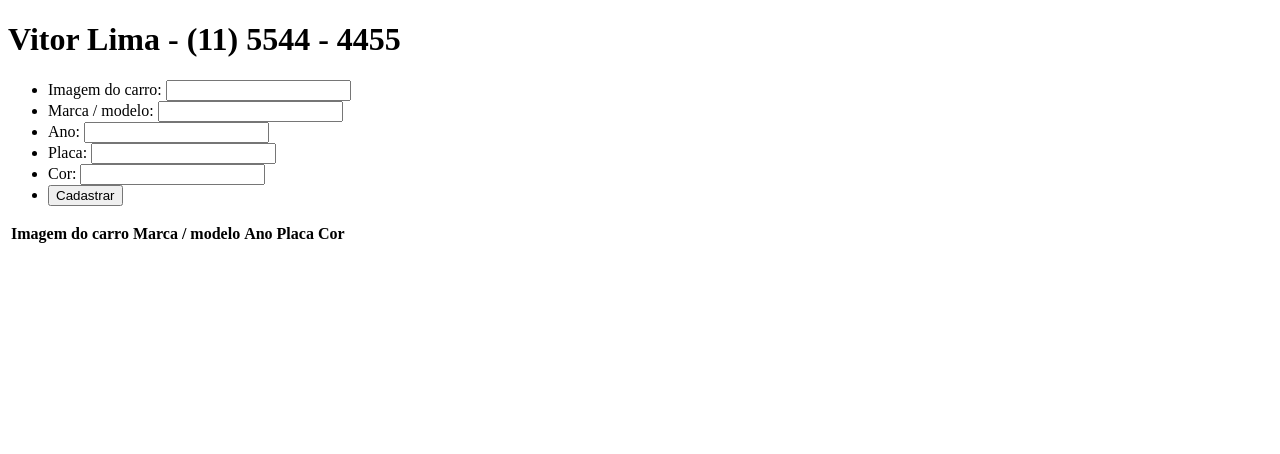
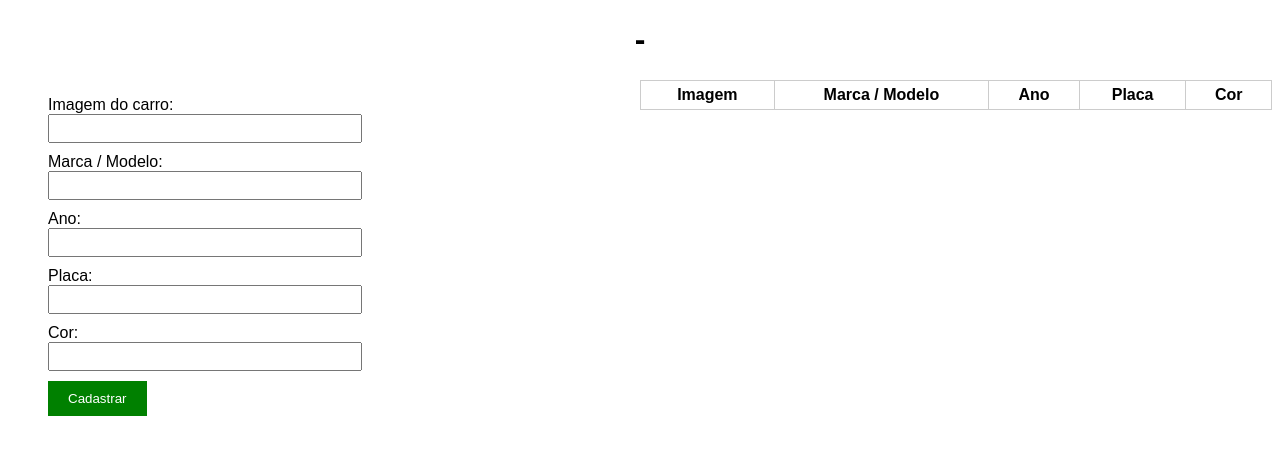
Before and after one commit to funnyknight18/APP-de-veiculos, a plain HTML site: page index.html in a window 1280 px wide. Drawn offline with Linux system fonts and the light colour scheme.

Commit message:
Update index.html

```diff
--- a/index.html
+++ b/index.html
@@ -1,67 +1,116 @@
-
 <!DOCTYPE html>
 <html lang="en">
 <head>
   <meta charset="UTF-8">
-    <meta http-equiv="X-UA-Compatible" content="IE=edge">
-    <meta name="viewport" content="width=device-width, initial-scale=1.0">
-    <title>Document</title>
+  <title>Desafio 29</title>
+  <style>
+    body {
+      font-family: sans-serif;
+    }
+
+    header {
+      text-align: center;
+    }
+
+    form, table {
+      float: left;
+      width: 50%;
+    }
+
+    ul {
+      list-style: none;
+    }
+
+    li {
+      margin-bottom: 10px;
+    }
+
+    label {
+      display: block;
+    }
+
+    input {
+      padding: 5px;
+      width: 300px;
+    }
+
+    button {
+      background: green;
+      border: 0;
+      color: #fff;
+      padding: 10px 20px;
+    }
+
+    button:hover,
+    button:focus {
+      background: darkgreen;
+      cursor: pointer;
+    }
+
+    table {
+      border-collapse: collapse;
+    }
+
+    td, th {
+      padding: 5px 15px;
+      border: 1px solid #ccc;
+    }
+
+    img {
+      width: 200px;
+    }
+  </style>
 </head>
 <body>
   <header>
     <h1>
-            <span>Vitor Lima </span> -
-            <span>(11) 5544 - 4455</span>
+      <span data-js="company-name"></span> -
+      <span data-js="company-phone"></span>
     </h1>
   </header>
-
-    <form action="/"  class="form" data-js="form-register">
+  <form action="/" data-js="form-register">
     <ul>
       <li>
         <label>Imagem do carro:</label>
-                 <input type="url">
+        <input type="url" data-js="image" />
       </li>
       <li>
-                 <label>Marca / modelo:</label>
-                 <input type="text">
+        <label>Marca / Modelo:</label>
+        <input type="text" data-js="brand-model" />
       </li>
       <li>
         <label>Ano:</label>
-                <input type="text">
+        <input type="text" data-js="year" />
       </li>
       <li>
         <label>Placa:</label>
-                <input type="text">
+        <input type="text" data-js="plate" />
       </li>
       <li>
         <label>Cor:</label>
-                <input type="text">
+        <input type="text" data-js="color" />
       </li>
       <li>
         <button type="submit">Cadastrar</button>
       </li>
-
     </ul>
   </form>
 
   <table>
     <thead>
       <tr>
-                <th>Imagem do carro</th>
-                <th>Marca / modelo</th>
+        <th>Imagem</th>
+        <th>Marca / Modelo</th>
         <th>Ano</th>
         <th>Placa</th>
         <th>Cor</th>
       </tr>
     </thead>
 
-        <tbody>
-
-        </tbody>
-
+    <tbody data-js="table-car"></tbody>
   </table>
 
-
-
+  <script src="dom.js"></script>
+  <script src="challenge-29.js"></script>
 </body>
 </html>
```
Lines whose indentation alone changed are shown as unchanged.
